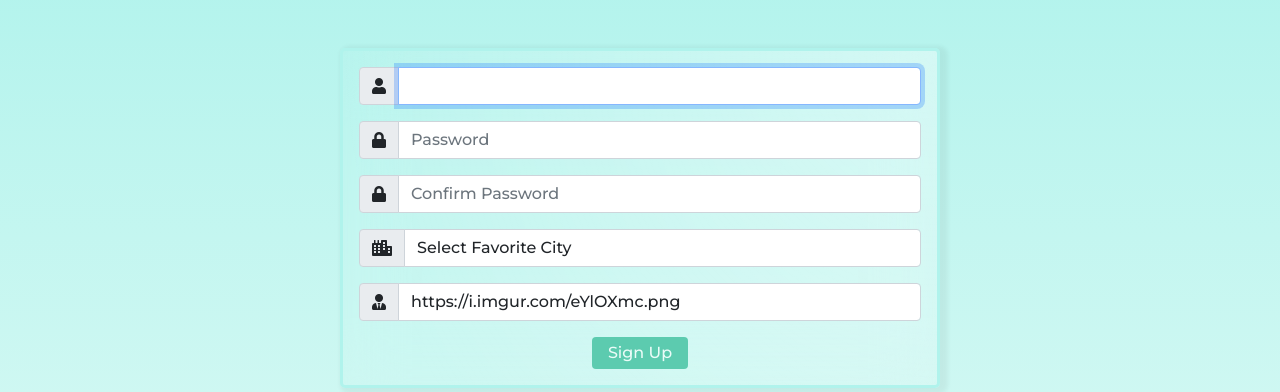
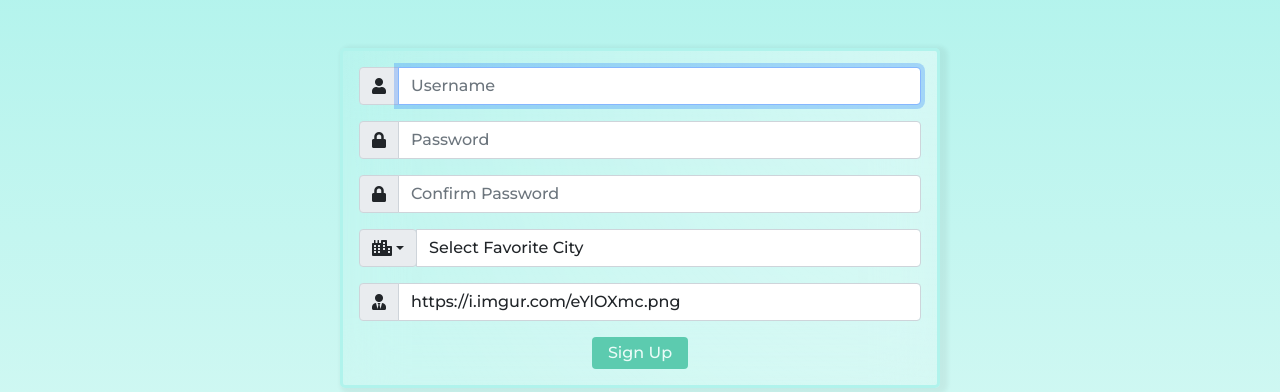
Before and after one commit to brianhung7/project-wayfare, a Django app: page /accounts/signup/ in a window 1280 px wide. Shown: the part 62-454 px from the top of the page. Run offline with Django 3.2, Linux system fonts and the light colour scheme; some libraries are stand-ins or nearby versions; some web fonts are replaced.

Commit message:
Dropdown icon on city selections

```diff
--- a/main_app/templates/base.html
+++ b/main_app/templates/base.html
@@ -97,7 +97,7 @@
                                 <input type="password" class="form-control" placeholder="Confirm Password" name="password2" aria-label="Password" aria-describedby="basic-addon1" id="password2" required>
                         </div>
                         <div class="input-group mb-3">
-                            <span class="input-group-text" id="basic-addon1"><i class="fas fa-city"></i></span>
+                            <span class="input-group-text dropdown-toggle" id="basic-addon1"><i class="fas fa-city"></i></span>
                             <select class="form-control" name="current_city" required="" id="id_current_city form_two">
                                 <option value selected>Select Favorite City</option>
                                 <option value="1">San Francisco</option>
--- a/main_app/templates/registration/signup.html
+++ b/main_app/templates/registration/signup.html
@@ -12,7 +12,7 @@
                   {% csrf_token %}
                 <div class="input-group mb-3 px-3">
                   <span class="input-group-text" id="basic-addon1"><i class="fas fa-user"></i></span>
-                  {{ signup_form.username|add_class:"form-control"}}
+                  {{ signup_form.username|add_class:"form-control"|attr:"placeholder:Username"}}
                 </div>
                 <div class="input-group mb-3 px-3">
                   <span class="input-group-text" id="basic-addon1"><i class="fas fa-lock"></i></span>
@@ -23,7 +23,7 @@
                   {{ signup_form.password2|add_class:"form-control"|attr:"placeholder:Confirm Password" }}
                 </div>
                 <div class="input-group mb-3 px-3">
-                  <span class="input-group-text" id="basic-addon1"><i class="fas fa-city"></i></span>
+                  <span class="input-group-text dropdown-toggle" id="basic-addon1"><i class="fas fa-city"></i></span>
                   <select class="form-control" name="current_city" required="" id="id_current_city form_two">
                     <option value selected>Select Favorite City</option>
                     <option value="1">San Francisco</option>
@@ -37,7 +37,7 @@
                 </div>
                 <div class="input-group mb-3 px-3">
                   <span class="input-group-text" id="basic-addon1"><i class="fas fa-user-tie"></i></span>
-                  {{ profile_form.avatar|add_class:"form-control"}}
+                  {{ profile_form.avatar|add_class:"form-control"|attr:"placeholder:Avatar Image Link"}}
                 </div>
                 <input class="btn px-3 py-1" type="submit" value="Sign Up" id="ok-btn">
             </div>
```
